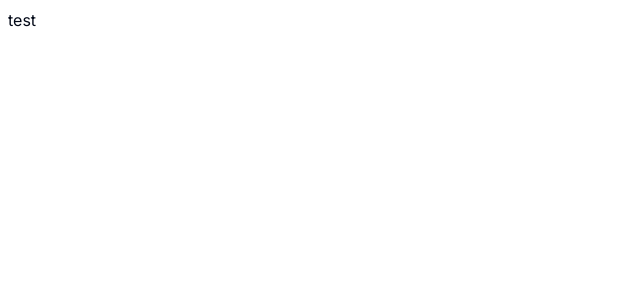
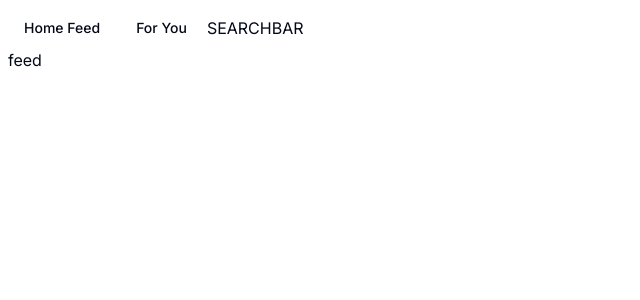
Before and after one commit to okikio-school/dbms-final, a Next.js app: page / in a window 1280 px wide. Shown: the top 300 px of the page, without its empty margins (0-640 px from the left). Built offline with nearby package versions, Linux system fonts and the light colour scheme.

Commit message:
add navbar to layout

```diff
--- a/src/app/fyp/page.tsx
+++ b/src/app/fyp/page.tsx
@@ -1,7 +1,7 @@
 export default function Home() {
   return (
     <div>
-      <p>test</p>
+      <p>for you page</p>
     </div>
   );
 }
--- a/src/app/layout.tsx
+++ b/src/app/layout.tsx
@@ -4,6 +4,7 @@ import { Toaster } from '@/components/ui/toaster'
 import { cn } from '@/lib/utils'
 import { Suspense } from 'react'
 import './globals.css'
+import { Navbar } from '@/components/navbar'
 
 export const fontSans = FontSans({
   subsets: ["latin"],
@@ -29,6 +30,7 @@ export default function RootLayout({
           fontSans.variable
         )}
       >
+        <Navbar/>
         <Suspense>
           {children}
         </Suspense>
--- a/src/app/page.tsx
+++ b/src/app/page.tsx
@@ -1,7 +1,7 @@
 export default function Home() {
   return (
     <div>
-      <p>test</p>
+      <p>feed</p>
     </div>
   );
 }
--- a/src/app/profile/page.tsx
+++ b/src/app/profile/page.tsx
@@ -1,7 +1,7 @@
 export default function Home() {
   return (
     <div>
-      <p>test</p>
+      <p>profile</p>
     </div>
   );
 }
--- a/src/app/search/page.tsx
+++ b/src/app/search/page.tsx
@@ -1,7 +1,7 @@
 export default function Home() {
   return (
     <div>
-      <p>test</p>
+      <p>search</p>
     </div>
   );
 }
--- a/src/app/signin/page.tsx
+++ b/src/app/signin/page.tsx
@@ -1,7 +1,7 @@
 export default function Home() {
   return (
     <div>
-      <p>test</p>
+      <p>sign in</p>
     </div>
   );
 }
--- /dev/null
+++ b/src/components/navbar.tsx
@@ -0,0 +1,38 @@
+'use client'
+
+import {
+    NavigationMenu,
+    NavigationMenuContent,
+    NavigationMenuIndicator,
+    NavigationMenuItem,
+    NavigationMenuLink,
+    NavigationMenuList,
+    NavigationMenuTrigger,
+    NavigationMenuViewport,
+} from "./ui/navigation-menu"
+
+import { navigationMenuTriggerStyle } from "@/components/ui/navigation-menu"
+
+import Link from "next/link"
+
+export function Navbar() {
+    return (
+        <NavigationMenu>
+            <NavigationMenuList>
+                <NavigationMenuItem>
+                    <Link href="/" legacyBehavior passHref>
+                        <NavigationMenuLink className={navigationMenuTriggerStyle()}>Home Feed</NavigationMenuLink>
+                    </Link>
+                </NavigationMenuItem>
+                <NavigationMenuItem>
+                    <Link href="/fyp" legacyBehavior passHref>
+                        <NavigationMenuLink className={navigationMenuTriggerStyle()}>For You</NavigationMenuLink>
+                    </Link>
+                </NavigationMenuItem>
+                <NavigationMenuItem>
+                    <p>SEARCHBAR</p>
+                </NavigationMenuItem>
+            </NavigationMenuList>
+        </NavigationMenu>
+    );
+}
```
